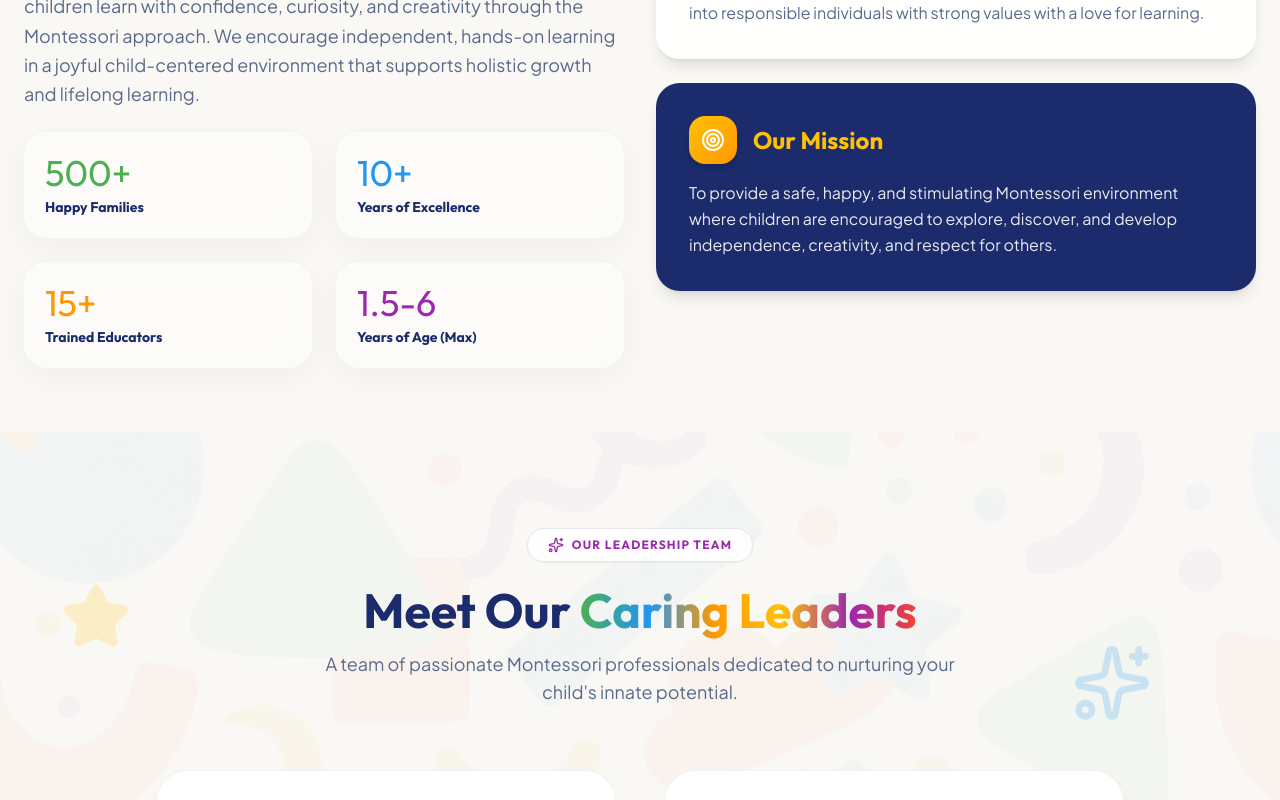
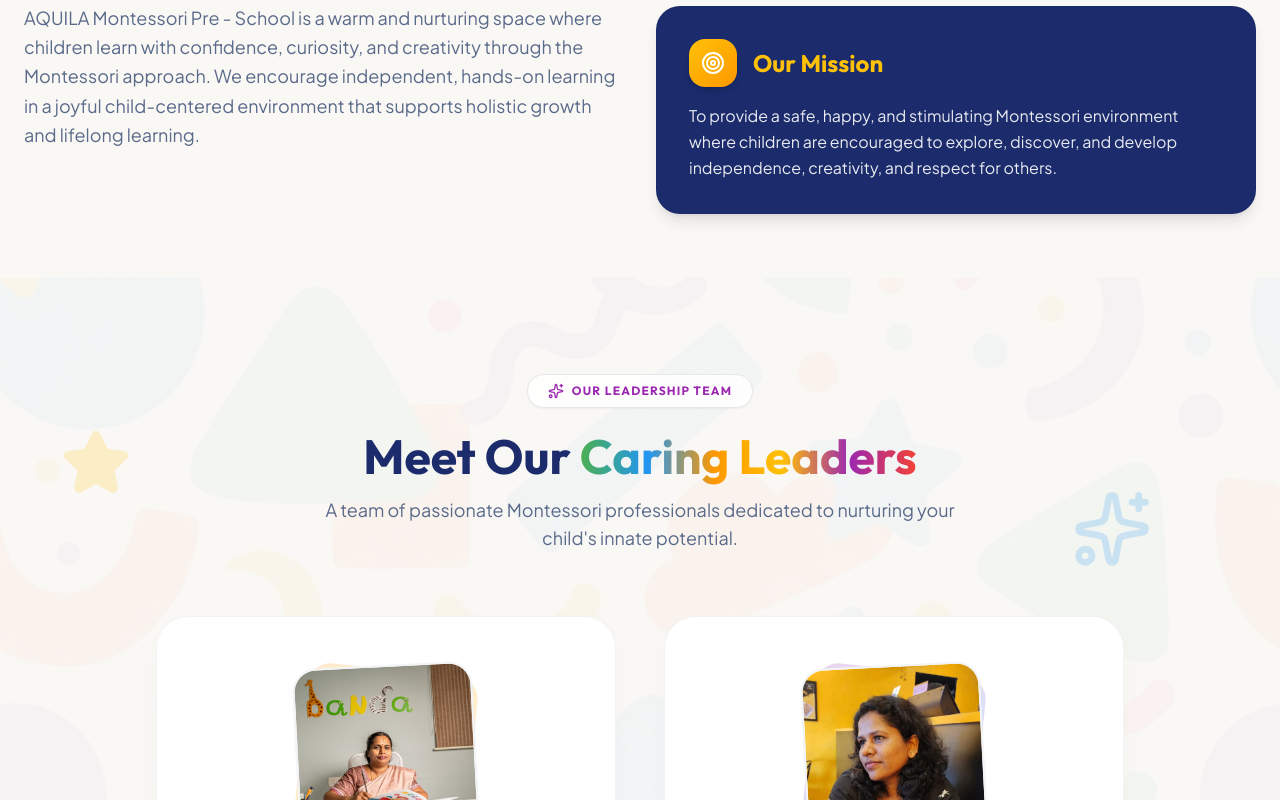
Before and after one commit to togethertechgroups-creator/Aquila-Preschool, a React (Vite) app: page / in a window 1280 px wide. Shown: the part 1260-2060 px from the top of the page. Built offline with nearby package versions, Linux system fonts and the light colour scheme.

Commit message:
Remove stats from About section

```diff
--- a/src/components/AboutSection.jsx
+++ b/src/components/AboutSection.jsx
@@ -53,24 +53,6 @@
           delay: 0.5
         });
 
-        // Stats counter
-        const stats = document.querySelectorAll('.stat-number');
-        stats.forEach((stat) => {
-          const targetValue = parseInt(stat.getAttribute('data-target'), 10);
-          gsap.fromTo(stat,
-            { innerText: 0 },
-            {
-              innerText: targetValue,
-              duration: 2.5,
-              ease: 'power3.out',
-              snap: { innerText: 1 },
-              scrollTrigger: {
-                trigger: '.stats-row',
-                start: 'top 85%',
-              }
-            }
-          );
-        });
       }, containerRef);
     }
     return () => ctx && ctx.revert();
@@ -108,22 +90,6 @@
               </p>
             </div>
 
-            {/* Stats Row as Floating Capsules */}
-            <div className="stats-row grid grid-cols-2 gap-4 sm:gap-6">
-              {[
-                { num: 500, label: 'Happy Families', color: 'from-wing-green/20 to-wing-blue/20', textColor: 'text-wing-green' },
-                { num: 10, label: 'Years of Excellence', color: 'from-wing-blue/20 to-wing-purple/20', textColor: 'text-wing-blue' },
-                { num: 15, label: 'Trained Educators', color: 'from-wing-orange/20 to-wing-red/20', textColor: 'text-wing-orange' },
-                { num: 6, label: 'Years of Age (Max)', text: '1.5-6', color: 'from-wing-purple/20 to-wing-yellow/20', textColor: 'text-wing-purple' }
-              ].map((stat, idx) => (
-                <div key={idx} className="bg-white/40 backdrop-blur-md border border-white/60 p-5 rounded-3xl shadow-[0_8px_30px_rgba(0,0,0,0.04)] hover:bg-white/80 transition-colors duration-300 group">
-                  <div className={`text-4xl font-display ${stat.textColor} mb-1 transform group-hover:scale-105 transition-transform origin-left`}>
-                    {stat.text ? stat.text : <><span className="stat-number" data-target={stat.num}>0</span>+</>}
-                  </div>
-                  <div className="text-sm font-heading font-bold text-aquila-navy">{stat.label}</div>
-                </div>
-              ))}
-            </div>
           </div>
 
           {/* Right Column: Cards */}
```
